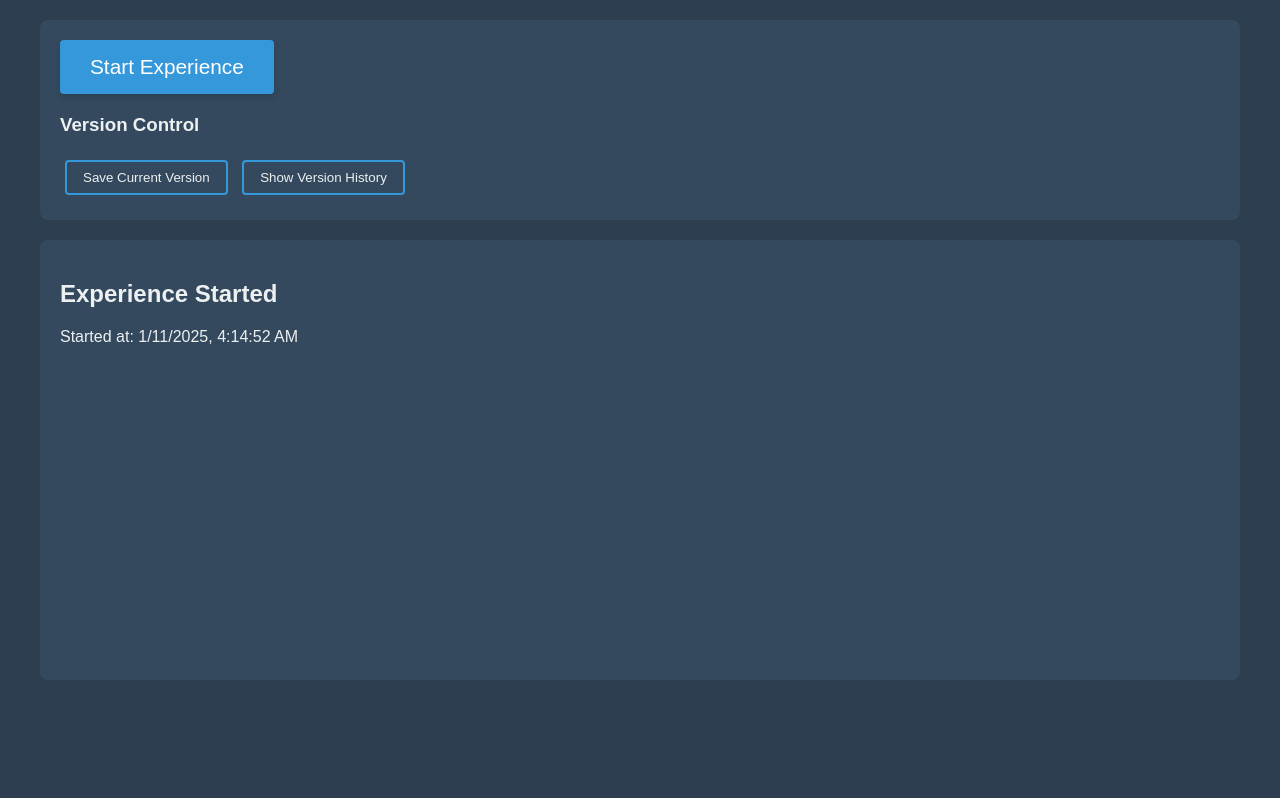
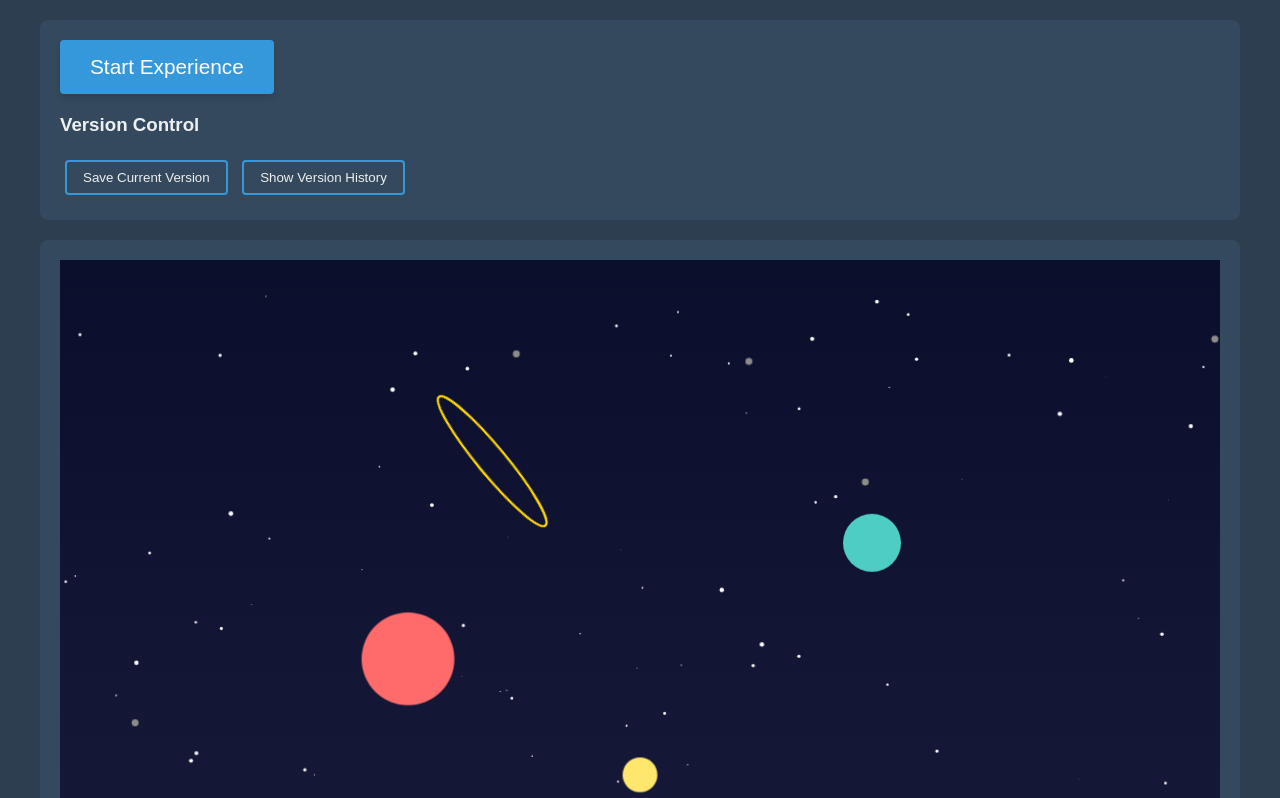
Before and after one commit to websimapi/websim-interactive-experience-with-version-control, a plain HTML site: page index.html in a window 1280 px wide. Both pictures are taken after a click on the button "Start Experience". Shown: the top 798 px of the page. Drawn offline with Linux system fonts and the light colour scheme.

Commit message:
v4: Add a basic 2D scene into our next experience version. this scene should feel space inspired

```diff
--- a/js/experienceManager.js
+++ b/js/experienceManager.js
@@ -1,6 +1,9 @@
+import { SceneManager } from './sceneManager.js';
+
 export class ExperienceManager {
   constructor() {
     this.container = document.getElementById('experienceContainer');
+    this.sceneManager = new SceneManager();
     this.state = {
       started: false,
       timestamp: null,
@@ -18,20 +21,23 @@ export class ExperienceManager {
     this.state.timestamp = Date.now();
     this.state.audioFailed = false;
     this.updateDisplay();
+    this.sceneManager.initialize(this.container);
   }
 
   updateDisplay() {
-    if (this.state.started) {
-      this.container.innerHTML = `
-        <h2>Experience Started</h2>
-        <p>Started at: ${new Date(this.state.timestamp).toLocaleString()}</p>
-        ${this.state.audioFailed ? `
-          <div class="audio-warning">
-            <p>⚠️ Audio playback failed. Please ensure you're using a supported browser and have allowed audio playback.</p>
-            <button class="secondary-button" onclick="window.app.retryAudio()">Retry Audio</button>
-          </div>
-        ` : ''}
+    if (!this.state.started) {
+      this.container.innerHTML = '<p>Click "Start Experience" to begin</p>';
+      return;
+    }
+
+    if (this.state.audioFailed) {
+      const audioWarning = document.createElement('div');
+      audioWarning.className = 'audio-warning';
+      audioWarning.innerHTML = `
+        <p>⚠️ Audio playback failed. Please ensure you're using a supported browser and have allowed audio playback.</p>
+        <button class="secondary-button" onclick="window.app.retryAudio()">Retry Audio</button>
       `;
+      this.container.appendChild(audioWarning);
     }
   }
 
@@ -41,6 +47,9 @@ export class ExperienceManager {
 
   loadState(state) {
     this.state = { ...state };
+    if (this.state.started) {
+      this.sceneManager.initialize(this.container);
+    }
     this.updateDisplay();
   }
 }
--- /dev/null
+++ b/js/sceneManager.js
@@ -0,0 +1,115 @@
+export class SceneManager {
+  constructor() {
+    this.stars = [];
+    this.planets = [];
+    this.animationFrame = null;
+  }
+
+  initialize(container) {
+    this.container = container;
+    this.createScene();
+    this.animate();
+  }
+
+  createScene() {
+    const scene = document.createElementNS("http://www.w3.org/2000/svg", "svg");
+    scene.setAttribute("viewBox", "0 0 1000 600");
+    scene.style.width = "100%";
+    scene.style.height = "100%";
+    scene.style.background = "linear-gradient(to bottom, #0a0f2c, #1a1b3c)";
+    scene.id = "spaceScene";
+
+    // Create stars
+    for (let i = 0; i < 100; i++) {
+      const star = this.createStar();
+      scene.appendChild(star);
+      this.stars.push(star);
+    }
+
+    // Create planets
+    const planets = [
+      { cx: 300, cy: 300, r: 40, fill: "#ff6b6b", rings: true },
+      { cx: 700, cy: 200, r: 25, fill: "#4ecdc4" },
+      { cx: 500, cy: 400, r: 15, fill: "#ffe66d" }
+    ];
+
+    planets.forEach(config => {
+      const planet = this.createPlanet(config);
+      scene.appendChild(planet);
+      this.planets.push(planet);
+    });
+
+    // Add some floating asteroids
+    for (let i = 0; i < 5; i++) {
+      const asteroid = this.createAsteroid();
+      scene.appendChild(asteroid);
+    }
+
+    this.container.innerHTML = '';
+    this.container.appendChild(scene);
+  }
+
+  createStar() {
+    const star = document.createElementNS("http://www.w3.org/2000/svg", "circle");
+    star.setAttribute("cx", Math.random() * 1000);
+    star.setAttribute("cy", Math.random() * 600);
+    star.setAttribute("r", Math.random() * 2);
+    star.setAttribute("fill", "#fff");
+    star.setAttribute("class", "star");
+    return star;
+  }
+
+  createPlanet({ cx, cy, r, fill, rings }) {
+    const group = document.createElementNS("http://www.w3.org/2000/svg", "g");
+
+    const planet = document.createElementNS("http://www.w3.org/2000/svg", "circle");
+    planet.setAttribute("cx", cx);
+    planet.setAttribute("cy", cy);
+    planet.setAttribute("r", r);
+    planet.setAttribute("fill", fill);
+    planet.setAttribute("class", "planet");
+
+    group.appendChild(planet);
+
+    if (rings) {
+      const ring = document.createElementNS("http://www.w3.org/2000/svg", "ellipse");
+      ring.setAttribute("cx", cx);
+      ring.setAttribute("cy", cy);
+      ring.setAttribute("rx", r * 1.8);
+      ring.setAttribute("ry", r * 0.3);
+      ring.setAttribute("fill", "none");
+      ring.setAttribute("stroke", "#ffd700");
+      ring.setAttribute("stroke-width", "2");
+      ring.setAttribute("class", "ring");
+      group.appendChild(ring);
+    }
+
+    return group;
+  }
+
+  createAsteroid() {
+    const asteroid = document.createElementNS("http://www.w3.org/2000/svg", "circle");
+    asteroid.setAttribute("cx", Math.random() * 1000);
+    asteroid.setAttribute("cy", Math.random() * 600);
+    asteroid.setAttribute("r", 3);
+    asteroid.setAttribute("fill", "#8c8c8c");
+    asteroid.setAttribute("class", "asteroid");
+    return asteroid;
+  }
+
+  animate() {
+    // Add subtle animations to stars
+    this.stars.forEach(star => {
+      const currentOpacity = parseFloat(star.style.opacity) || 1;
+      star.style.opacity = currentOpacity <= 0.5 ? 1 : currentOpacity - 0.01;
+    });
+
+    this.animationFrame = requestAnimationFrame(() => this.animate());
+  }
+
+  cleanup() {
+    if (this.animationFrame) {
+      cancelAnimationFrame(this.animationFrame);
+    }
+  }
+}
--- a/styles/main.css
+++ b/styles/main.css
@@ -113,10 +113,47 @@ body {
 }
 
 .experience-container {
-  min-height: 400px;
+  min-height: 600px;
   background-color: var(--secondary-color);
   border-radius: 8px;
   padding: 20px;
+  overflow: hidden;
+  position: relative;
+}
+
+@keyframes twinkle {
+  0% { opacity: 1; }
+  50% { opacity: 0.3; }
+  100% { opacity: 1; }
+}
+
+@keyframes orbit {
+  from { transform: rotate(0deg); }
+  to { transform: rotate(360deg); }
+}
+
+@keyframes float {
+  0% { transform: translateY(0px); }
+  50% { transform: translateY(20px); }
+  100% { transform: translateY(0px); }
+}
+
+.star {
+  animation: twinkle 3s infinite;
+  animation-delay: calc(var(--delay, 0) * 1s);
+}
+
+.planet {
+  animation: float 8s infinite ease-in-out;
+}
+
+.ring {
+  animation: orbit 20s infinite linear;
+  transform-origin: center;
+}
+
+.asteroid {
+  animation: float 4s infinite ease-in-out;
 }
 
 #saveNotification {
```
